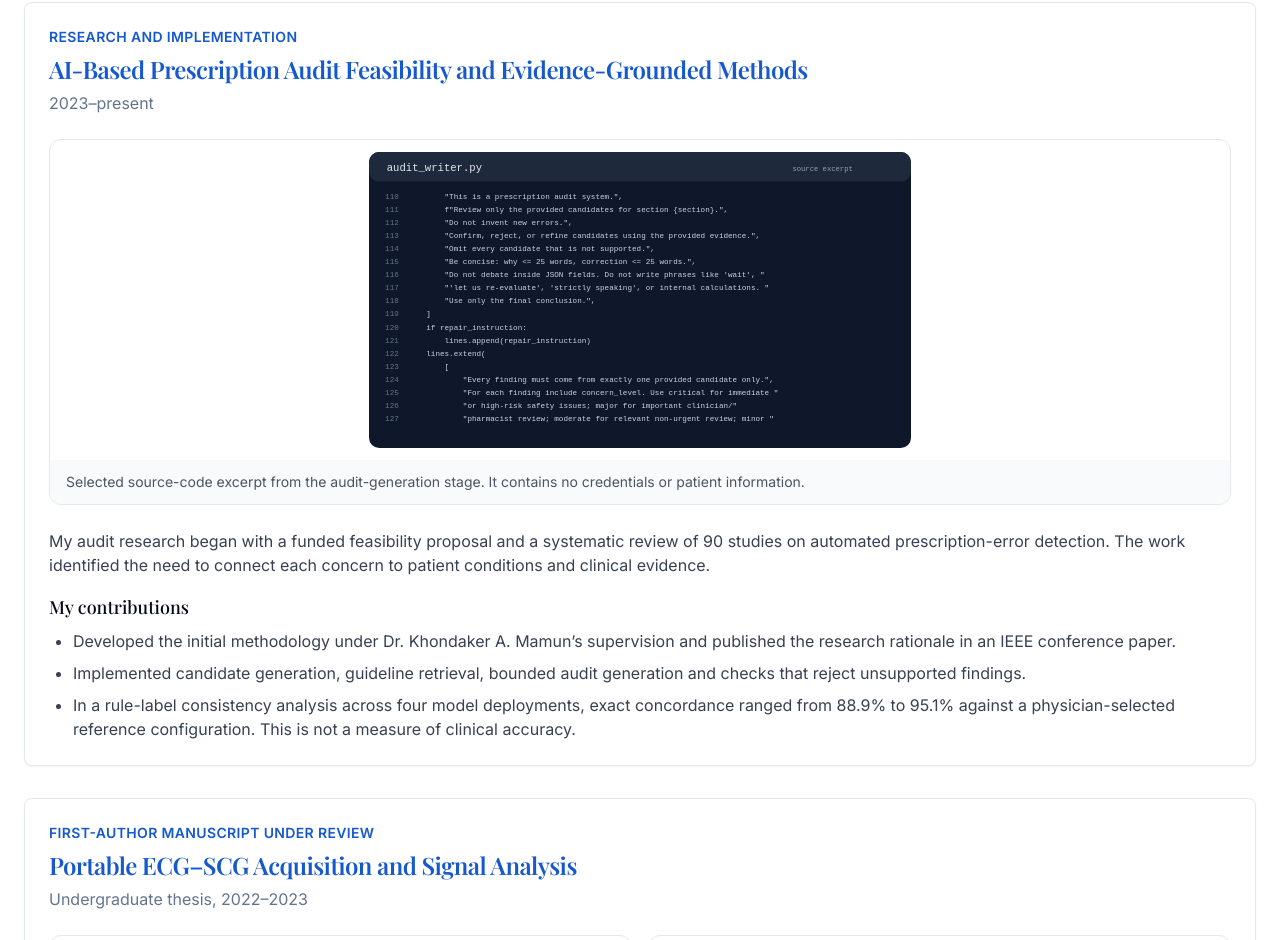
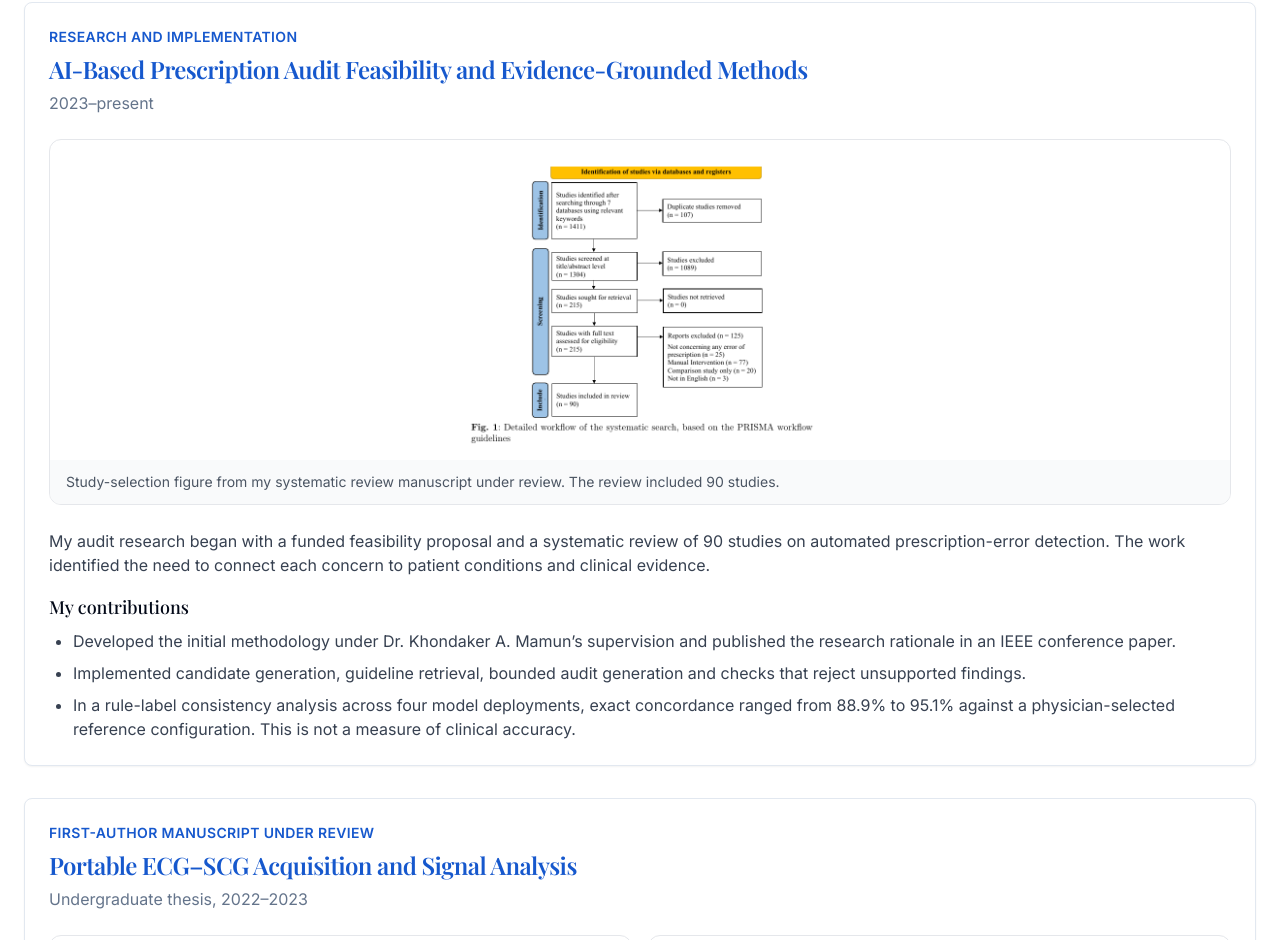
Before and after one commit to Anik1495/personal-website, a React (Vite) app: page /personal-website/research in a window 1280 px wide. Shown: the part 1982-2922 px from the top of the page. Built offline with nearby package versions, Linux system fonts and the light colour scheme.

Commit message:
Use real systematic-review figure for audit feasibility work (#2)
* Replace audit feasibility card with systematic review figure

* Use PRISMA figure from prescription audit review

```diff
--- a/src/content/research.ts
+++ b/src/content/research.ts
@@ -74,9 +74,9 @@ export const researchProjects: ResearchProject[] = [
       'In a rule-label consistency analysis across four model deployments, exact concordance ranged from 88.9% to 95.1% against a physician-selected reference configuration. This is not a measure of clinical accuracy.'
     ],
     media: [{
-      file: 'prescription-audit-code.svg',
-      alt: 'Excerpt of implementation code constraining audit findings to supplied candidates and evidence',
-      caption: 'Selected source-code excerpt from the audit-generation stage. It contains no credentials or patient information.'
+      file: 'prescription-review-prisma.png',
+      alt: 'PRISMA flow diagram of study identification, screening and inclusion in the systematic review of automated prescription auditing',
+      caption: 'Study-selection figure from my systematic review manuscript under review. The review included 90 studies.'
     }]
   },
   {
```
Also changed, not shown: public/research/prescription-audit-code.svg (deleted), public/research/prescription-review-prisma.png (added).
